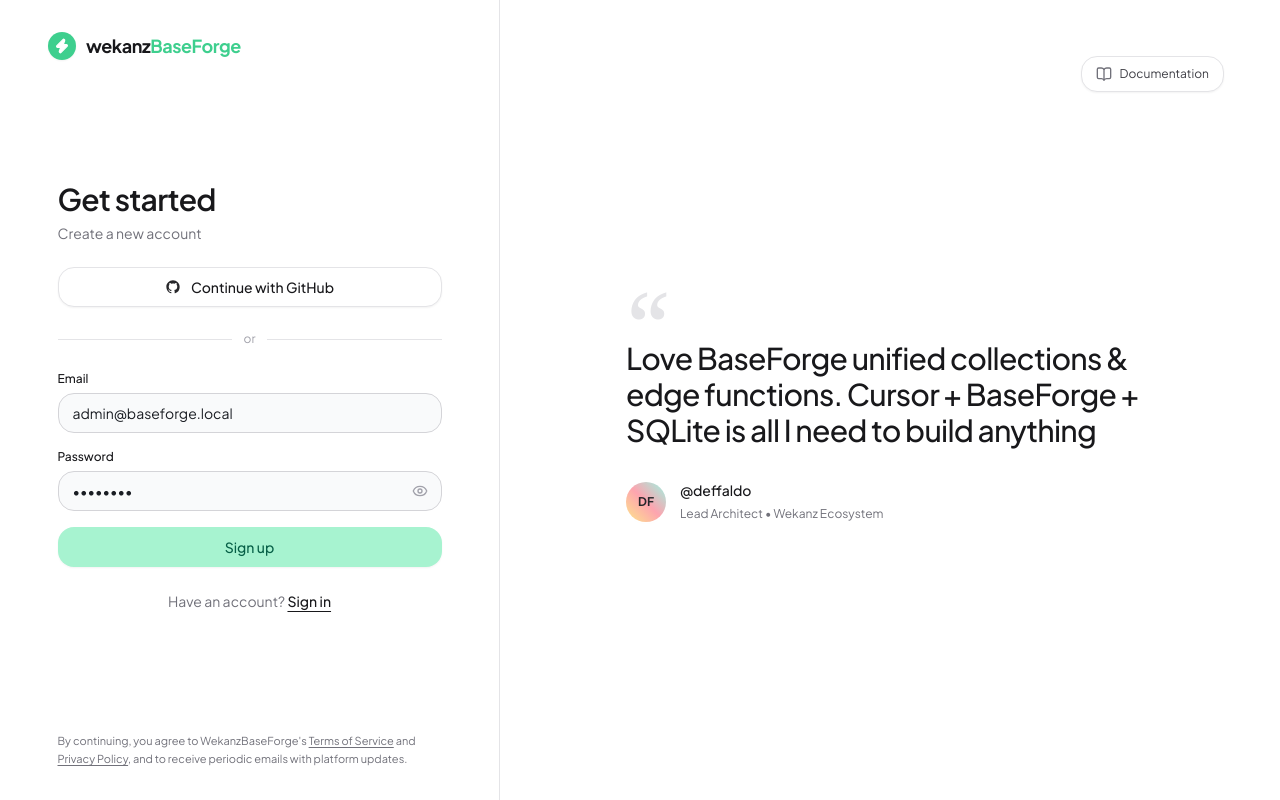
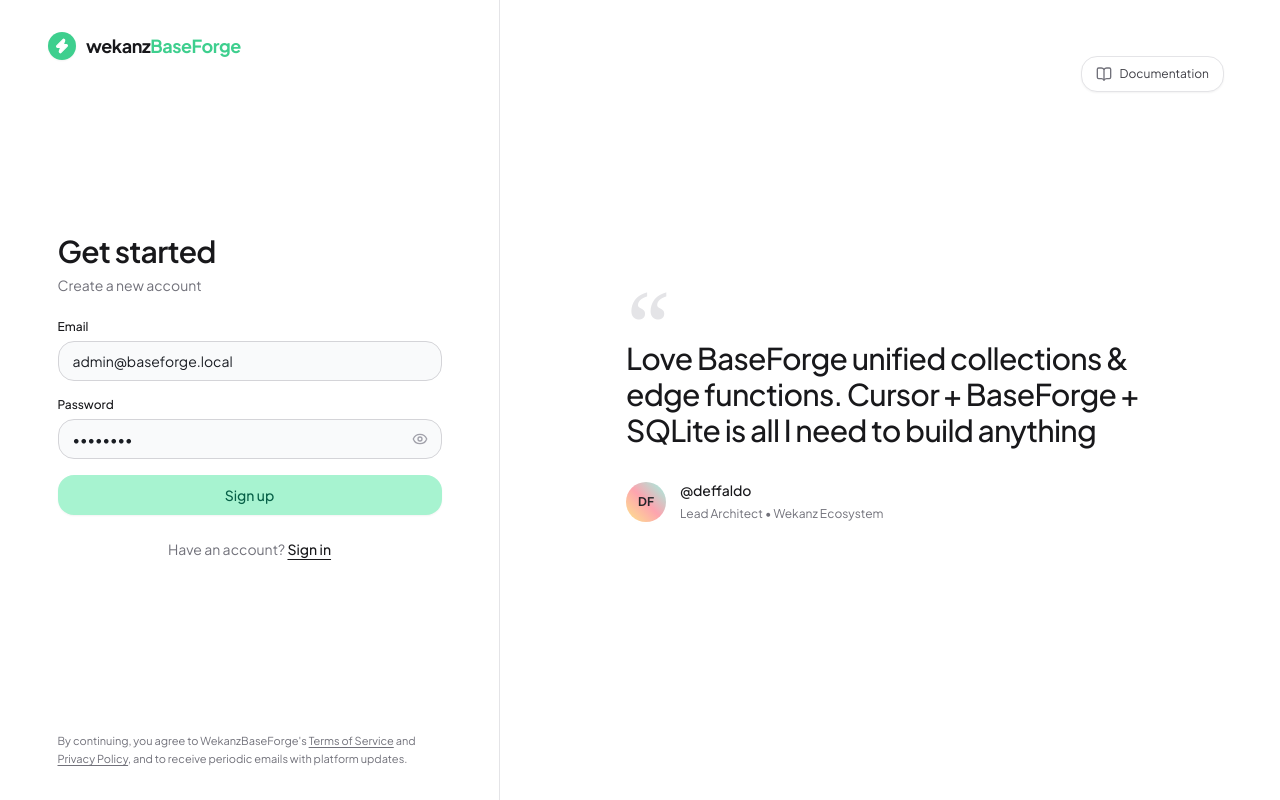
Before and after one commit to DeffaldoFarel/WekanzBaseForge, a Next.js app in the folder dashboard/: page /login in a window 1280 px wide. Built offline with nearby package versions, Linux system fonts and the light colour scheme; no server answers.

Commit message:
refactor(auth): remove GitHub OAuth button and divider from login/signup page

```diff
--- a/dashboard/app/login/page.tsx
+++ b/dashboard/app/login/page.tsx
@@ -13,23 +13,6 @@
   Loader2,
   Zap,
 } from "lucide-react";
-
-function GithubIcon({ className }: { className?: string }) {
-  return (
-    <svg
-      className={className}
-      viewBox="0 0 24 24"
-      fill="currentColor"
-      xmlns="http://www.w3.org/2000/svg"
-    >
-      <path
-        fillRule="evenodd"
-        clipRule="evenodd"
-        d="M12 2C6.477 2 2 6.484 2 12.017c0 4.425 2.865 8.18 6.839 9.504.5.092.682-.217.682-.483 0-.237-.008-.868-.013-1.703-2.782.605-3.369-1.343-3.369-1.343-.454-1.158-1.11-1.466-1.11-1.466-.908-.62.069-.608.069-.608 1.003.07 1.53 1.032 1.53 1.032.892 1.53 2.341 1.088 2.91.832.092-.647.35-1.088.636-1.338-2.22-.253-4.555-1.113-4.555-4.951 0-1.093.39-1.988 1.029-2.688-.103-.253-.446-1.272.098-2.65 0 0 .84-.27 2.75 1.026A9.564 9.564 0 0112 6.844c.85.004 1.705.115 2.504.337 1.909-1.296 2.747-1.027 2.747-1.027.546 1.379.202 2.398.1 2.651.64.7 1.028 1.595 1.028 2.688 0 3.848-2.339 4.695-4.566 4.943.359.309.678.92.678 1.855 0 1.338-.012 2.419-.012 2.747 0 .268.18.58.688.482A10.019 10.019 0 0022 12.017C22 6.484 17.522 2 12 2z"
-      />
-    </svg>
-  );
-}
 
 export default function LoginPage() {
   const router = useRouter();
@@ -58,13 +41,6 @@
     }
   }
 
-  function handleGithubClick() {
-    // Quick demo action: prefill credentials for instant developer onboarding
-    setEmail("admin@baseforge.local");
-    setPassword("admin123");
-    setError("");
-  }
-
   return (
     <div className="min-h-screen w-full grid grid-cols-1 lg:grid-cols-[460px_1fr] xl:grid-cols-[500px_1fr] bg-white text-zinc-900">
       {/* ─── LEFT COLUMN: AUTH FORM ─── */}
@@ -90,26 +66,6 @@
                 ? "Create a new account"
                 : "Sign in to your platform account"}
             </p>
-          </div>
-
-          {/* Continue with GitHub Button */}
-          <button
-            type="button"
-            onClick={handleGithubClick}
-            className="w-full h-10 px-4 rounded-md border border-zinc-200 bg-white hover:bg-zinc-50 text-zinc-900 text-sm font-medium flex items-center justify-center gap-2.5 shadow-sm transition-all active:scale-[0.99]"
-          >
-            <GithubIcon className="w-4 h-4 text-zinc-800" />
-            <span>Continue with GitHub</span>
-          </button>
-
-          {/* Divider */}
-          <div className="relative my-6 text-center text-xs">
-            <div className="absolute inset-0 flex items-center">
-              <span className="w-full border-t border-zinc-200" />
-            </div>
-            <span className="relative bg-white px-3 text-zinc-400 font-normal">
-              or
-            </span>
           </div>
 
           {/* Form */}
```
